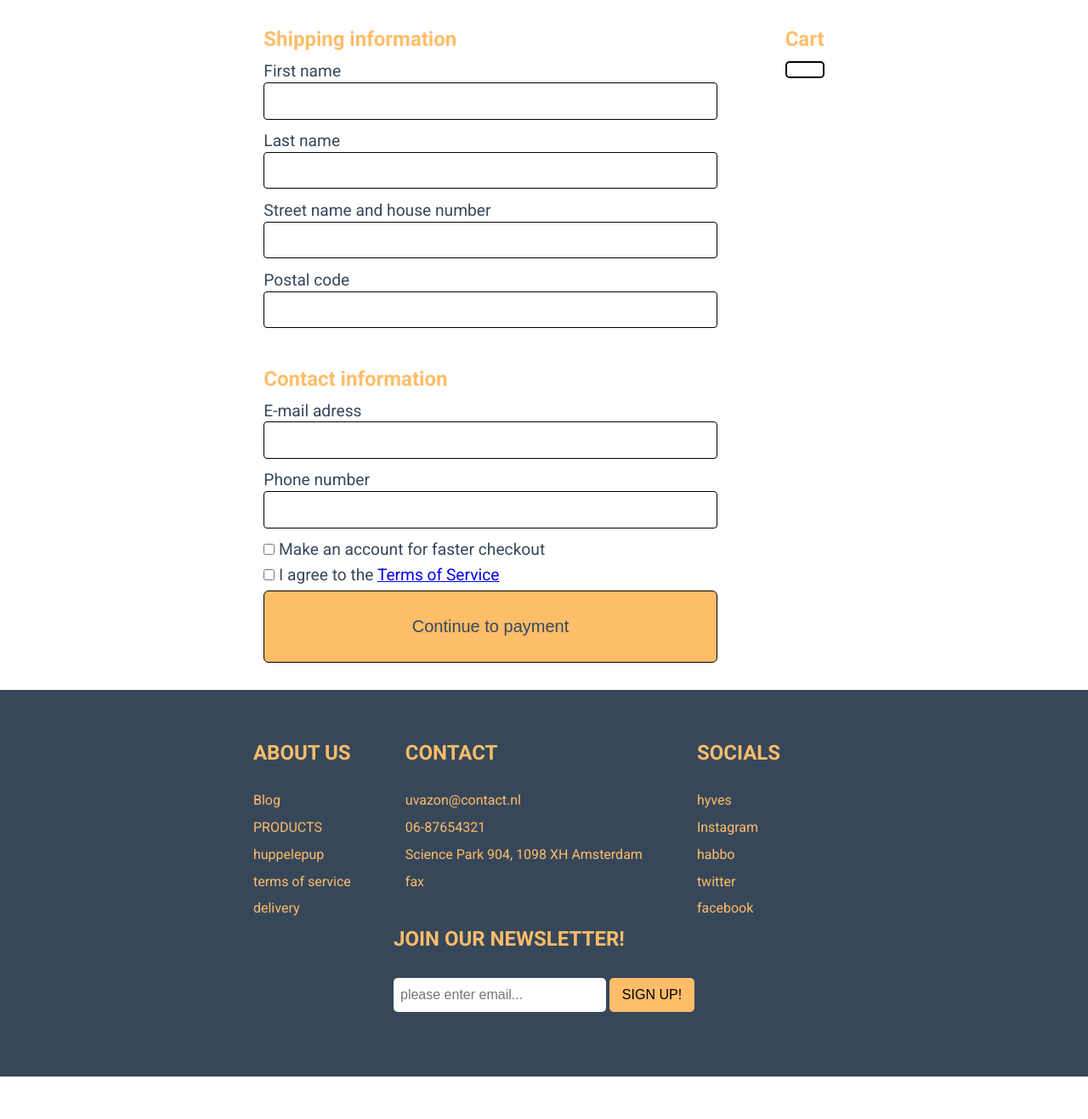
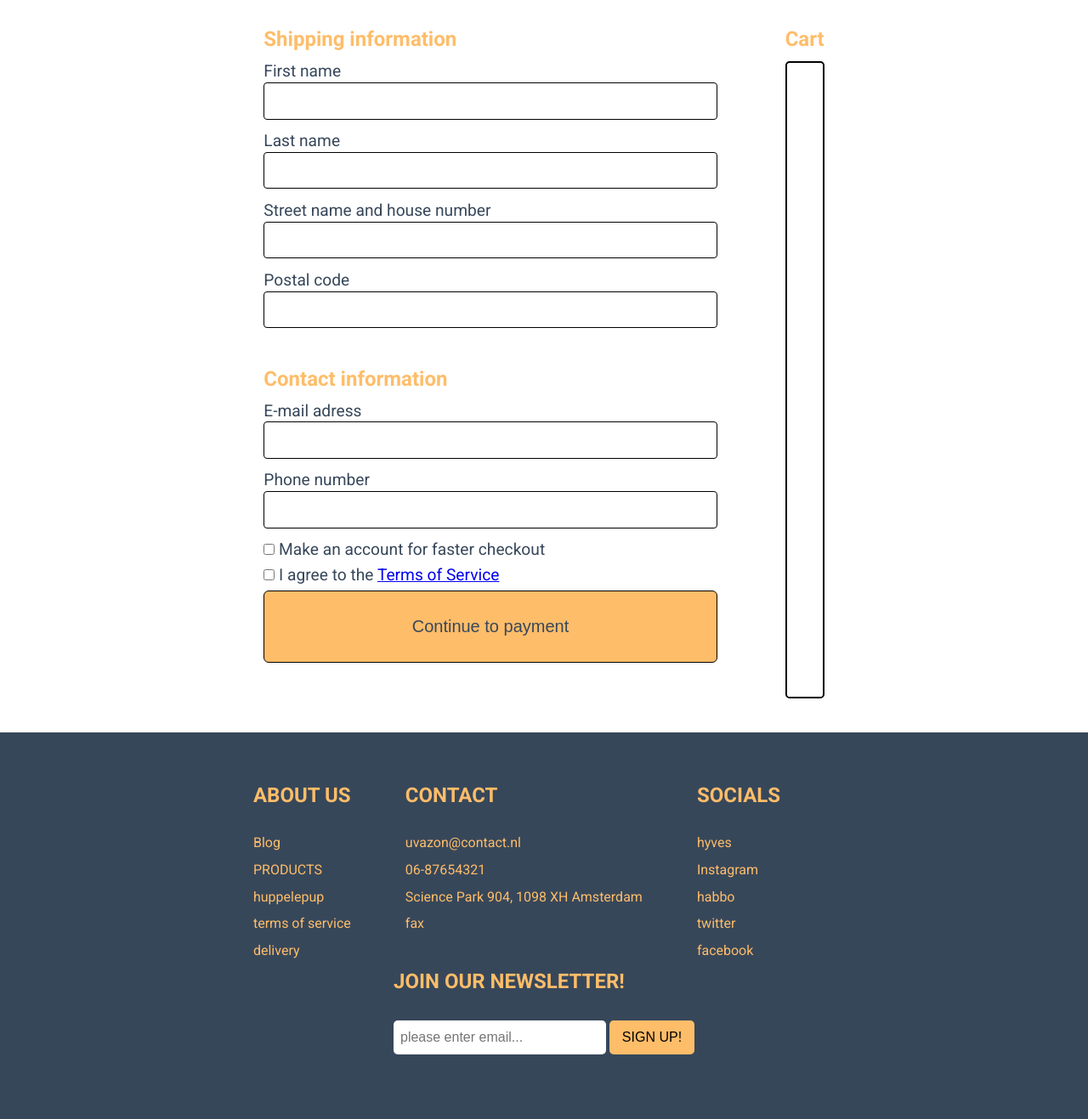
Before and after one commit to jibibo/ki-webtech, a PHP site: page /checkout.php in a window 1280 px wide. Shown: the part 180-1497 px from the top of the page at 85% size. Before the commit the page ends 1447 px from the top, so only its background shows below. Run offline with PHP 8.4, Linux system fonts and the light colour scheme; data that the repository does not hold is empty; a stand-in replaces the project's code that opens the database connection.

Commit message:
Update checkout.css

```diff
--- a/html/css/checkout.css
+++ b/html/css/checkout.css
@@ -73,6 +73,8 @@ label {
   border-radius: 0.3em;
   margin-bottom: 0.5em;
   padding: 0.5em;
+  height: 750px;
+  overflow: scroll;
 }
 
 .contact-info {
```
